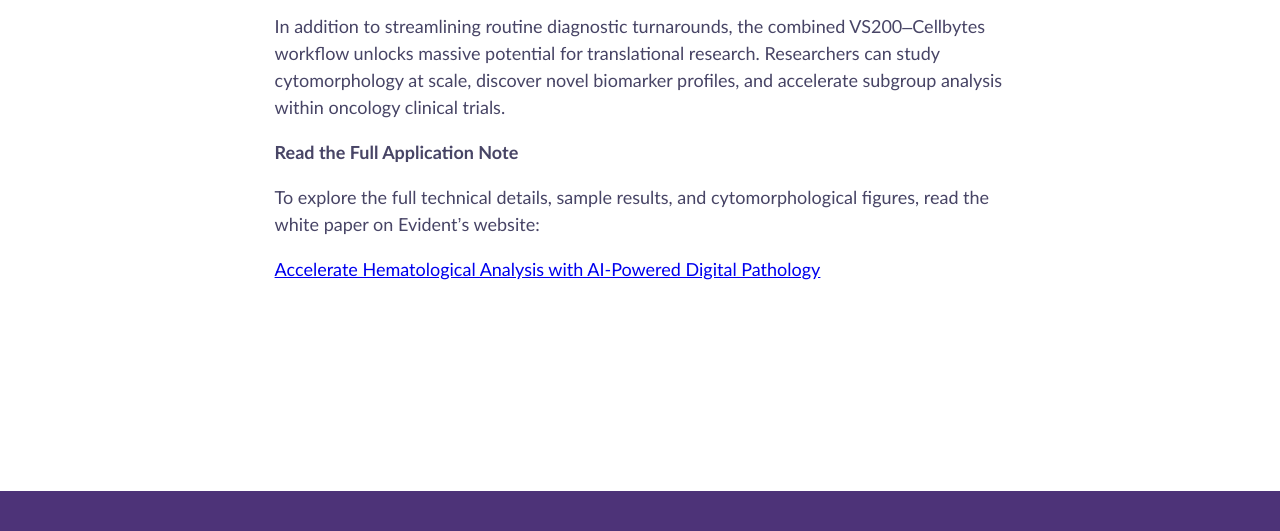
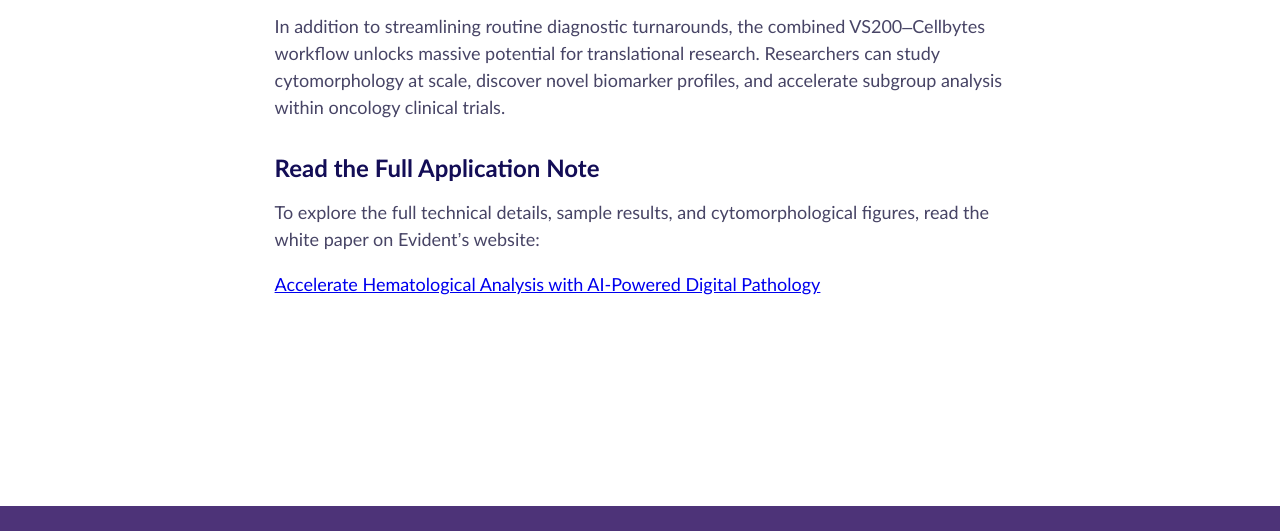
Before and after one commit to Hematoscope/hematoscope.github.io, an Astro site: page /news/cellbytes-and-evident-join-forces in a window 1280 px wide. Shown: the part 1489-2020 px from the top of the page. Built offline with nearby package versions, Linux system fonts and the light colour scheme; Astro itself is replaced by a stand-in of ours.

Commit message:
chore: fix cellbytes x evident news markup

```diff
--- a/src/content/news/cellbytes-and-evident-join-forces.md
+++ b/src/content/news/cellbytes-and-evident-join-forces.md
@@ -16,16 +16,15 @@ Cellbytes is pleased to announce a strategic workflow collaboration with Evident
 
 The end-to-end workflow connects high-magnification optical acquisition with automated cloud analysis:
 
-1.	Precision imaging: Evident’s SLIDEVIEW VS200 slide scanner captures ultra-sharp cytomorphological images of MGG-stained bone marrow aspirates.
-2.	Instant cloud stream: Scanned slides are automatically transferred via encrypted protocols to the Cellbytes cloud platform.
-3.	AI-driven triage & analysis: Cellbytes algorithms immediately begin evaluating the entire sample, prioritizing urgent cases and running comprehensive whole-slide and single-cell analyses.
-
+1. Precision imaging: Evident’s SLIDEVIEW VS200 slide scanner captures ultra-sharp cytomorphological images of MGG-stained bone marrow aspirates.
+2. Instant cloud stream: Scanned slides are automatically transferred via encrypted protocols to the Cellbytes cloud platform.
+3. AI-driven triage & analysis: Cellbytes algorithms immediately begin evaluating the entire sample, prioritizing urgent cases and running comprehensive whole-slide and single-cell analyses.
 
 ## Beyond the Clinic: Empowering Large-Scale Discovery
 
 In addition to streamlining routine diagnostic turnarounds, the combined VS200–Cellbytes workflow unlocks massive potential for translational research. Researchers can study cytomorphology at scale, discover novel biomarker profiles, and accelerate subgroup analysis within oncology clinical trials.
 
-**Read the Full Application Note**
+### Read the Full Application Note
 
 To explore the full technical details, sample results, and cytomorphological figures, read the white paper on Evident’s website:
 
```
